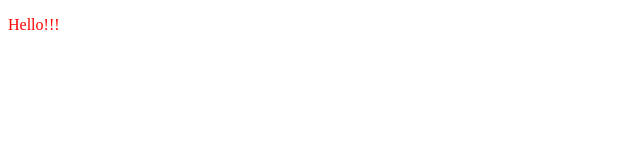
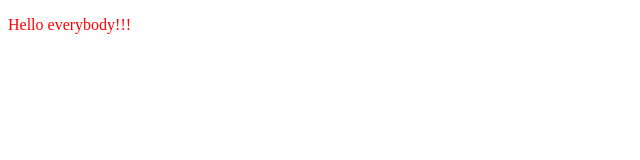
Before and after one commit to OlegLegov/js-course-2024, a plain HTML site: page Lesson1/index.html in a window 1280 px wide. Shown: the whole page, without its empty margins (0-640 px from the left). Drawn offline with Linux system fonts and the light colour scheme.

Commit message:
Update 2 index.html

```diff
--- a/Lesson1/index.html
+++ b/Lesson1/index.html
@@ -8,7 +8,7 @@
 
 </head>
 <body>
-	<p>Hello!!!</p>
+	<p>Hello everybody!!!</p>
 
 </body>
 </html>
```
